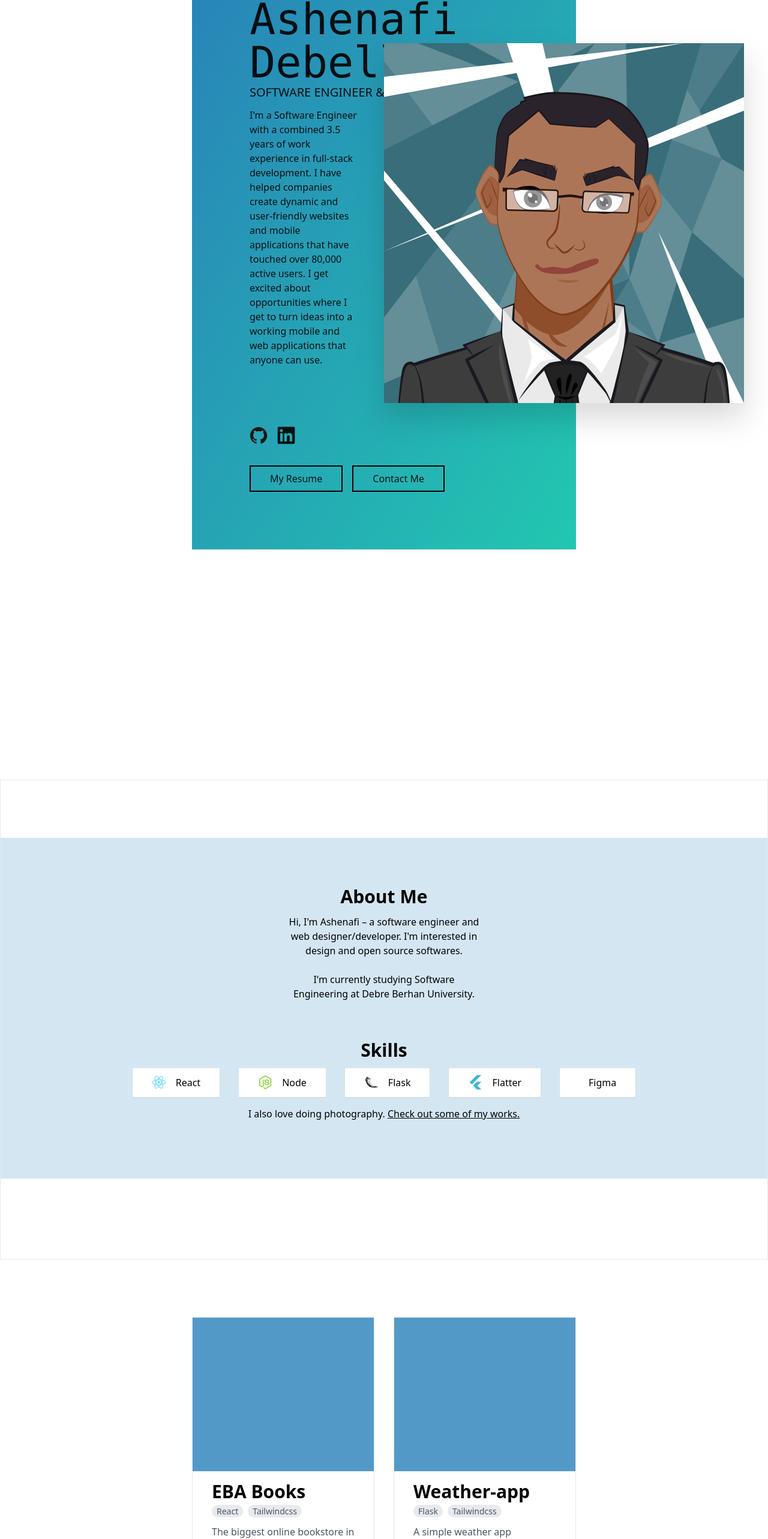
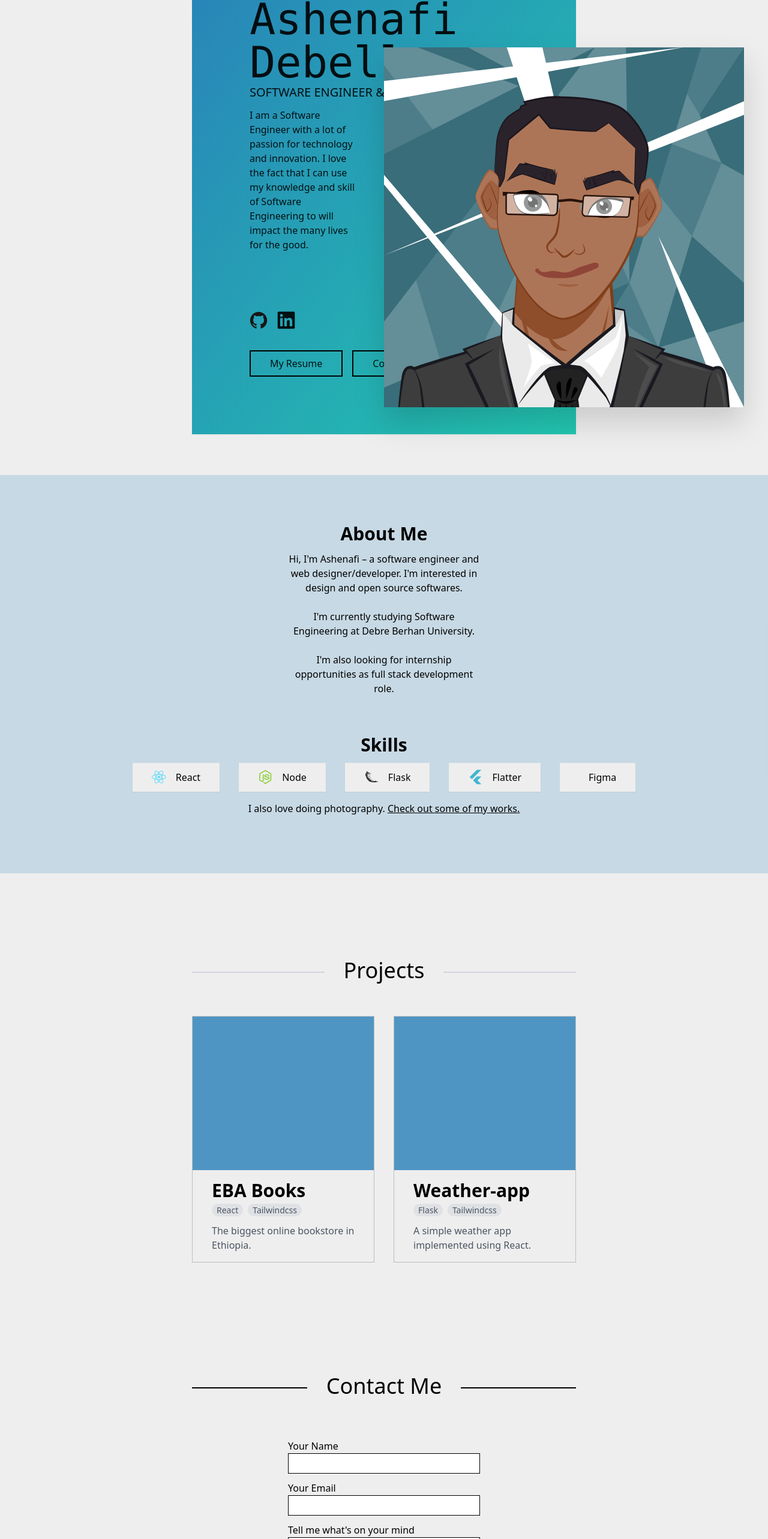
Before and after one commit to ashenafiDL/portfolio-website, a JavaScript app: page / in a window 1280 px wide. Shown: the part 226-2792 px from the top of the page at 60% size. Built offline with nearby package versions, Linux system fonts and the light colour scheme.

Commit message:
Minor design improvemenet

```diff
--- a/public/index.html
+++ b/public/index.html
@@ -12,6 +12,9 @@
     <!-- Dev icons -->
     <link rel="stylesheet"
           href="https://cdn.jsdelivr.net/gh/devicons/devicon@v2.15.1/devicon.min.css"/>
+    <!-- Bootstrap icons -->
+    <link rel="stylesheet"
+          href="https://cdn.jsdelivr.net/npm/bootstrap-icons@1.10.3/font/bootstrap-icons.css"/>
   </head>
   <body>
     <noscript>You need to enable JavaScript to run this app.</noscript>
--- a/src/App.js
+++ b/src/App.js
@@ -7,7 +7,7 @@ import Projects from "./components/projects/Project";
 
 function App() {
   return (
-    <div>
+    <div className="bg-white">
       {/* TODO - make the site responsive */}
       <Header />
       <Hero />
--- a/src/components/AboutMe.js
+++ b/src/components/AboutMe.js
@@ -23,17 +23,21 @@ function AboutMe() {
     },
   ];
   return (
-    <section id="about-me" className="h-screen border py-24">
+    <section id="about-me" className="m-auto flex h-screen items-center">
       <div className="flex w-full flex-col gap-16 bg-primary bg-opacity-20 py-20 text-center text-black">
         <div className="about mx-auto w-[25%]">
           <h3 className="mb-3 text-3xl font-bold">About Me</h3>
-          <p>
+          <p className="text-md">
             Hi, I'm Ashenafi – a software engineer and web designer/developer.
             I'm interested in design and open source softwares.
             <br />
             <br />
             I'm currently studying Software Engineering at Debre Berhan
             University.
+            <br />
+            <br />
+            I'm also looking for internship opportunities as full stack
+            development role.
           </p>
         </div>
         <div className="skills mx-auto">
--- a/src/components/ContactMe.js
+++ b/src/components/ContactMe.js
@@ -1,13 +1,19 @@
 function ContactMe() {
   return (
     <section id="contact-me" className="mx-80 my-24">
+      <div className="mb-8">
+        <hr className="border border-black" />
+        <h1 className="m-auto w-fit -translate-y-6 bg-white px-8 text-4xl">
+          Contact Me
+        </h1>
+      </div>
       <div className="grid grid-cols-1 justify-items-center">
         <form action="" method="post" className="w-1/2">
           <div className="name my-3">
             <label htmlFor="name">Your Name</label>
             <br />
             <input
-              className="w-full border border-black px-3 py-2"
+              className="w-full border border-black px-2 py-1"
               type="text"
               name="name"
               id="name"
@@ -17,7 +23,7 @@ function ContactMe() {
             <label htmlFor="email">Your Email</label>
             <br />
             <input
-              className="w-full border border-black px-3 py-2"
+              className="w-full border border-black px-2 py-1"
               type="email"
               name="email"
               id="email"
--- a/src/components/Footer.js
+++ b/src/components/Footer.js
@@ -1,6 +1,6 @@
 function Footer() {
   return (
-    <footer className="border-t py-5 text-center">
+    <footer className="border-t border-gray-300 py-5 text-center">
       <div className="author text-gray-600">
         <p className="flex flex-row justify-center gap-4">
           {/* TODO - make this thing a link */}
--- a/src/components/Hero.js
+++ b/src/components/Hero.js
@@ -2,7 +2,7 @@ import Avatar from "../assets/svg/Avatar.svg";
 
 const Hero = () => {
   return (
-    <section className="relative mt-6 flex flex-row gap-4 px-80 pb-96">
+    <section className="relative mt-6 flex h-[90%] flex-row gap-4 px-80">
       {/* Hero section text */}
       <div className="font-sofia-sans w-full bg-gradient-to-br from-primary to-secondary px-24 py-24 text-black text-opacity-90 drop-shadow-sm">
         <div>
@@ -18,12 +18,11 @@ const Hero = () => {
           </span>
         </div>
         <div className="mt-3 w-2/5">
-          I'm a Software Engineer with a combined 3.5 years of work experience
-          in full-stack development. I have helped companies create dynamic and
-          user-friendly websites and mobile applications that have touched over
-          80,000 active users. I get excited about opportunities where I get to
-          turn ideas into a working mobile and web applications that anyone can
-          use.
+          <p>
+            I am a Software Engineer with a lot of passion for technology and
+            innovation. I love the fact that I can use my knowledge and skill of
+            Software Engineering to will impact the many lives for the good.
+          </p>
         </div>
 
         <div className="mt-24 mb-8 flex flex-row gap-4">
@@ -42,7 +41,7 @@ const Hero = () => {
       </div>
 
       {/* Hero section image */}
-      <div className="absolute top-52 left-2/4">
+      <div className="absolute top-[25%] left-2/4">
         <img src={Avatar} alt="Avatar" className="h-2/3 drop-shadow-2xl" />
       </div>
     </section>
--- a/src/components/projects/Card.js
+++ b/src/components/projects/Card.js
@@ -1,6 +1,6 @@
 const Card = (props) => {
   return (
-    <div className="w-full cursor-pointer border duration-100 hover:scale-105">
+    <div className="w-full cursor-pointer border border-[#bdbdbd] duration-200 hover:-translate-y-5">
       <div className="h-64 w-full bg-primary bg-opacity-80"></div>
       <div className="py-4 px-8">
         <h1 className="text-3xl font-bold">{props.project.title}</h1>
--- a/src/components/projects/Project.js
+++ b/src/components/projects/Project.js
@@ -16,6 +16,12 @@ const projects = [
 function Projects() {
   return (
     <div id="projects" className="py-24">
+      <div className="mb-8">
+        <hr className="mx-80 border border-gray-300" />
+        <h1 className="m-auto w-fit -translate-y-6 bg-white px-8 text-4xl">
+          Projects
+        </h1>
+      </div>
       <div className="md:px-50 mb-4 grid gap-8 sm:px-32 md:grid-cols-1 lg:grid-cols-2 lg:px-80">
         {projects.map((project) => {
           return <Card project={project} />;
--- a/tailwind.config.js
+++ b/tailwind.config.js
@@ -7,6 +7,7 @@ module.exports = {
         primary: "#2980B9",
         secondary: "#22C7B0",
         error: "#C0392B",
+        white: "#eee",
       },
     },
   },
```
